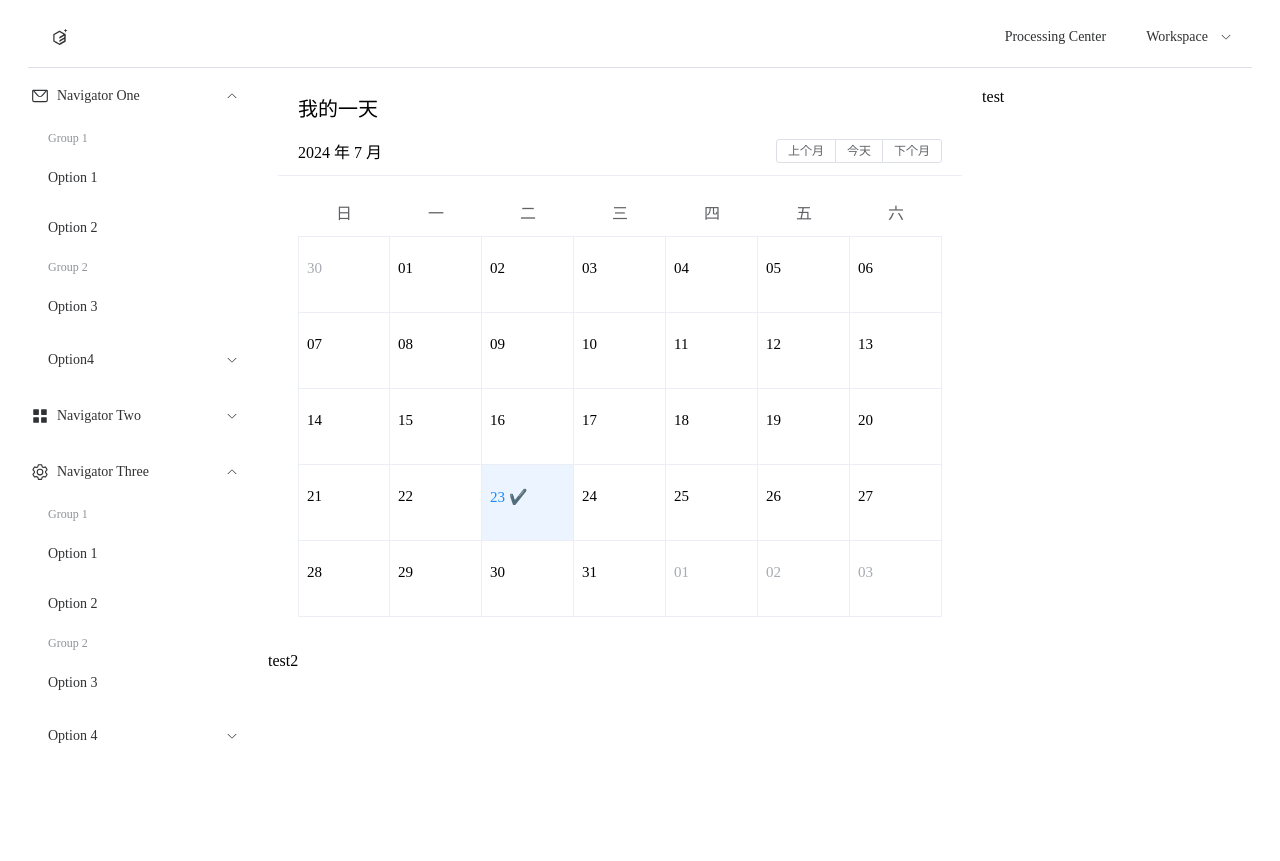
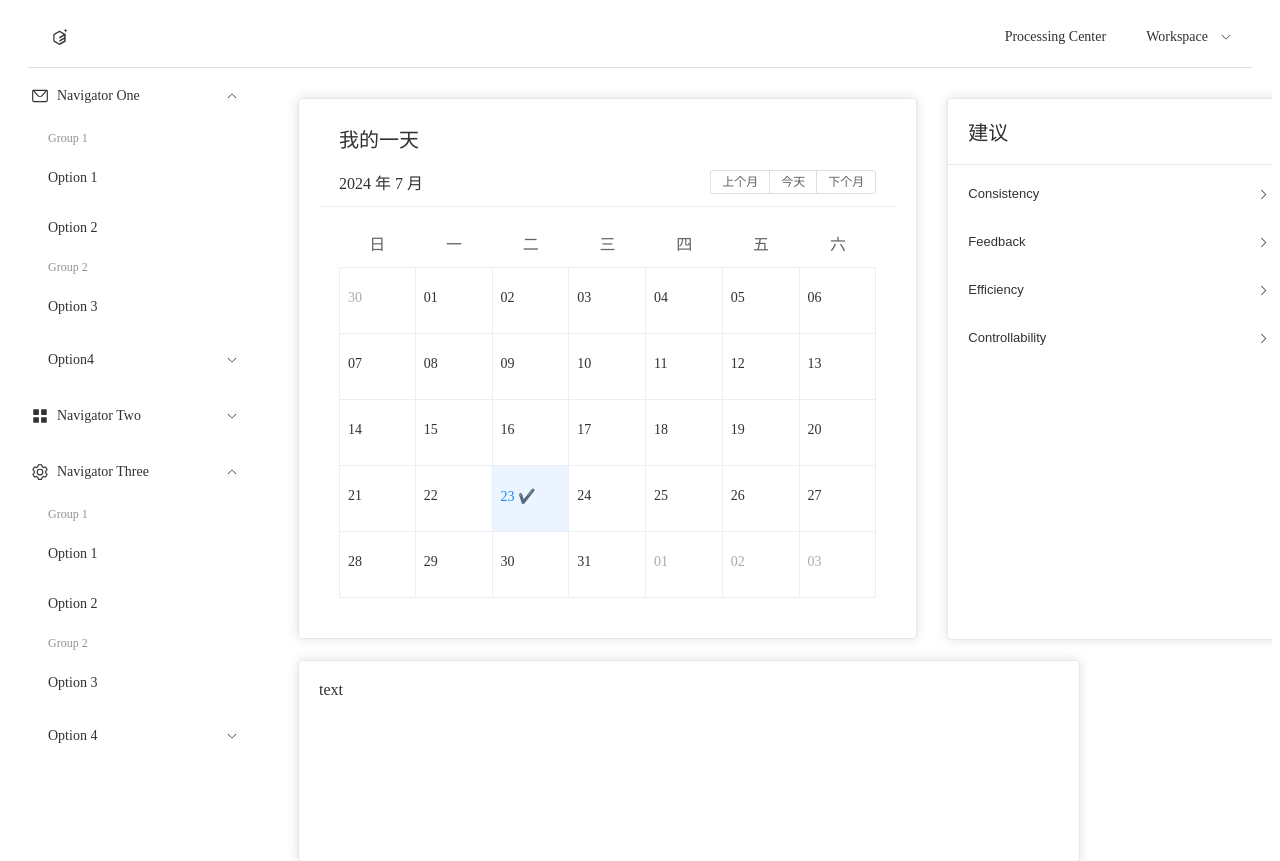
Before and after one commit to Velvet0314/ToDoList-Demo, a Vue app in the folder dashboard/: page /login in a window 1280 px wide. Shown: the top 861 px of the page. Before the commit the page ends 800 px from the top, so only its background shows below. Built offline with nearby package versions, Linux system fonts and the light colour scheme.

Commit message:
dashboard UI 完成

```diff
--- a/dashboard/src/pages/index.vue
+++ b/dashboard/src/pages/index.vue
@@ -90,8 +90,9 @@ import { Menu as IconMenu, Message, Setting } from "@element-plus/icons-vue";
         </el-scrollbar>
       </el-aside>
       <el-main>
-        <el-row :gutter="20" :span="16">
-          <el-col :span="17">
+        <el-row :gutter="30" :span="16">
+          <el-col :span="16">
+            <el-card class="calendar">
               <div class="main-title">我的一天</div>
               <el-calendar>
                 <template #date-cell="{ data }">
@@ -101,13 +102,41 @@ import { Menu as IconMenu, Message, Setting } from "@element-plus/icons-vue";
                   </p>
                 </template>
               </el-calendar>
+            </el-card>
           </el-col>
-          <el-col :span="7">
-            <div>test</div>
+          <el-col :span="8">
+            <el-card class="suggestion">
+              <template #header>
+                <div class="card-header">
+                  <span>建议</span>
+                </div>
+              </template>
+              <div>
+                <el-collapse v-model="activeNames" @change="handleChange">
+                  <el-collapse-item title="Consistency" name="1">
+                    <div>1</div>
+                  </el-collapse-item>
+                  <el-collapse-item title="Feedback" name="2">
+                    <div>2</div>
+                  </el-collapse-item>
+                  <el-collapse-item title="Efficiency" name="3">
+                    <div>3</div>
+                  </el-collapse-item>
+                  <el-collapse-item title="Controllability" name="4">
+                    <div>4</div>
+                  </el-collapse-item>
+                </el-collapse>
+              </div>
+            </el-card>
           </el-col>
         </el-row>
-        <el-row :gutter="20" :span="16">
-          <div>test2</div>
+        <el-row :gutter="30" :span="8">
+          <el-card class="data-stat">
+            text
+          </el-card>
+          <el-card class="hitoki">
+            text
+          </el-card>
         </el-row>
       </el-main>
     </el-container>
@@ -122,10 +151,46 @@ import { Menu as IconMenu, Message, Setting } from "@element-plus/icons-vue";
   border-right: none;
 }
 .el-calendar-day > p {
-  font-size: 15px;
+  font-size: 14px;
 }
-.animate__animated.animate__fadeInDown {
-  --animate-duration: 2s;
+:deep(.suggestion > .el-card__body) {
+  padding-top: 5px;
+}
+:deep(.el-collapse) {
+  border-top: none;
+}
+:deep(.el-collapse-item__header) {
+  border-bottom: none;
+}
+:deep(.el-collapse-item__wrap) {
+  border-bottom: none;
+}
+:deep(.el-collapse-item__content) {
+  padding-bottom: 10px;
+}
+:deep(.el-calendar__body) {
+  padding: 12px 20px 20px;
+}
+.calendar {
+  margin: 10px 0 0 20px;
+}
+.suggestion {
+  margin: 10px 20px auto auto;
+  width: 350px;
+  height: 540px;
+}
+.data-stat {
+  margin: 20px 0 0 35px;
+  width: 780px;
+  height: 200px;
+}
+.hitoki {
+  margin: 20px 0 0 45px;
+  width: 350px;
+  height: 200px;
+}
+.card-header {
+  font-size: 20px;
 }
 .main-title {
   margin: 5px auto;
@@ -134,6 +199,9 @@ import { Menu as IconMenu, Message, Setting } from "@element-plus/icons-vue";
   overflow: auto;
 }
 :deep(.el-calendar-table .el-calendar-day) {
-  height: 75px;
+  height: 65px;
+}
+.animate__animated.animate__fadeInDown {
+  --animate-duration: 2s;
 }
 </style>
```
Lines whose indentation alone changed are shown as unchanged.
